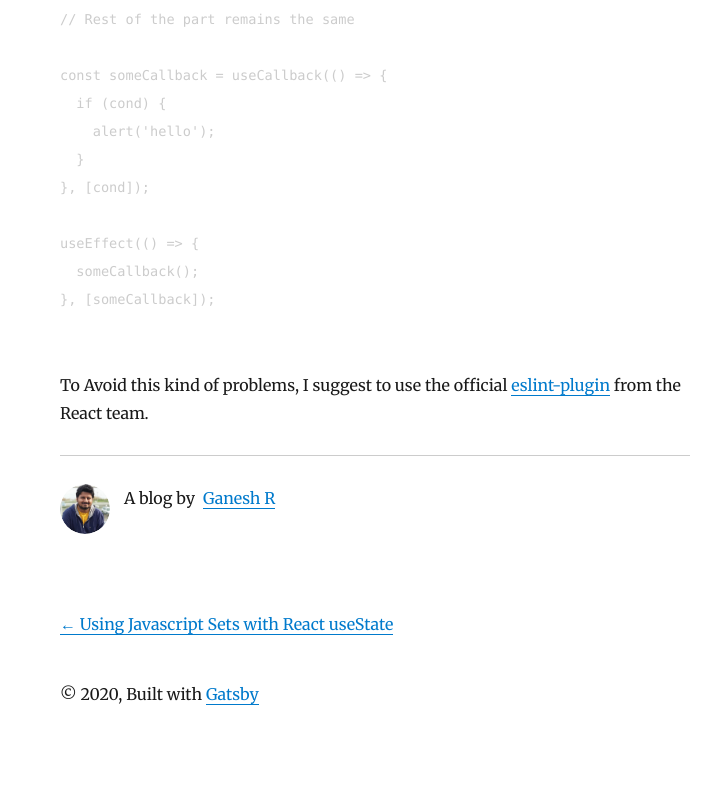
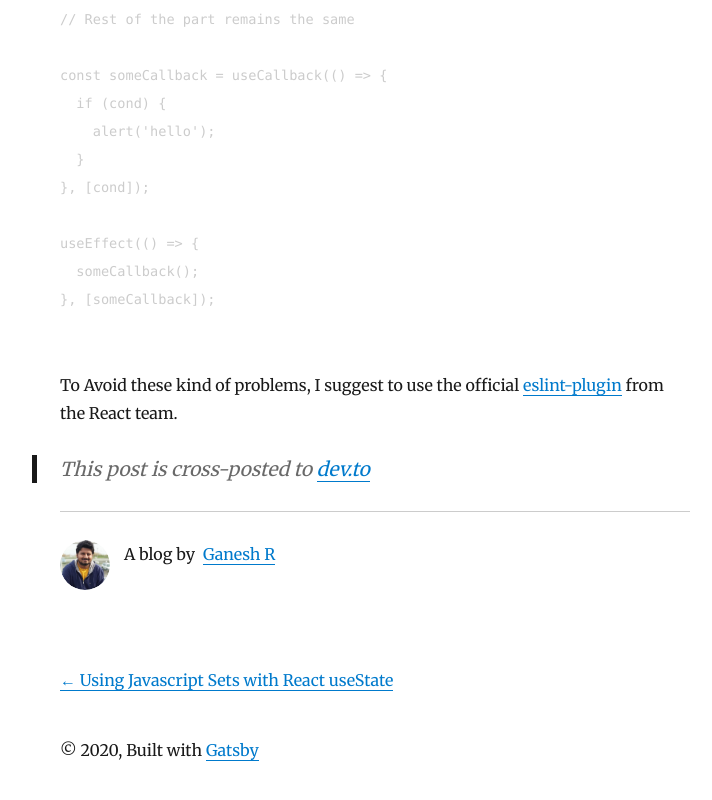
Before and after one commit to ganes1410/ganes.dev, a Gatsby site: page /stale-state-in-react-hooks/ in a window 1280 px wide. Shown: the part 2920-3720 px from the top of the page, without its empty margins (265-977 px from the left). Before the commit the page ends 3670 px from the top, so only its background shows below. Built offline with nearby package versions, Linux system fonts and the light colour scheme; Gatsby itself is replaced by a stand-in of ours; some packages are replaced by stand-ins of ours; code samples lack their colours.

Commit message:
add cross post link to dev.to

```diff
--- a/content/blog/stale-state-in-react-hooks/index.md
+++ b/content/blog/stale-state-in-react-hooks/index.md
@@ -105,4 +105,6 @@ useEffect(() => {
 
 <br/>
 
-To Avoid this kind of problems, I suggest to use the official [eslint-plugin](https://github.com/facebook/react/tree/master/packages/eslint-plugin-react-hooks) from the React team.
+To Avoid these kind of problems, I suggest to use the official [eslint-plugin](https://github.com/facebook/react/tree/master/packages/eslint-plugin-react-hooks) from the React team.
+
+> This post is cross-posted to <a href="https://dev.to/ganes1410/https://dev.to/ganes1410/stale-state-in-react-hooks-48he" target='_blank'>dev.to</a>
```
